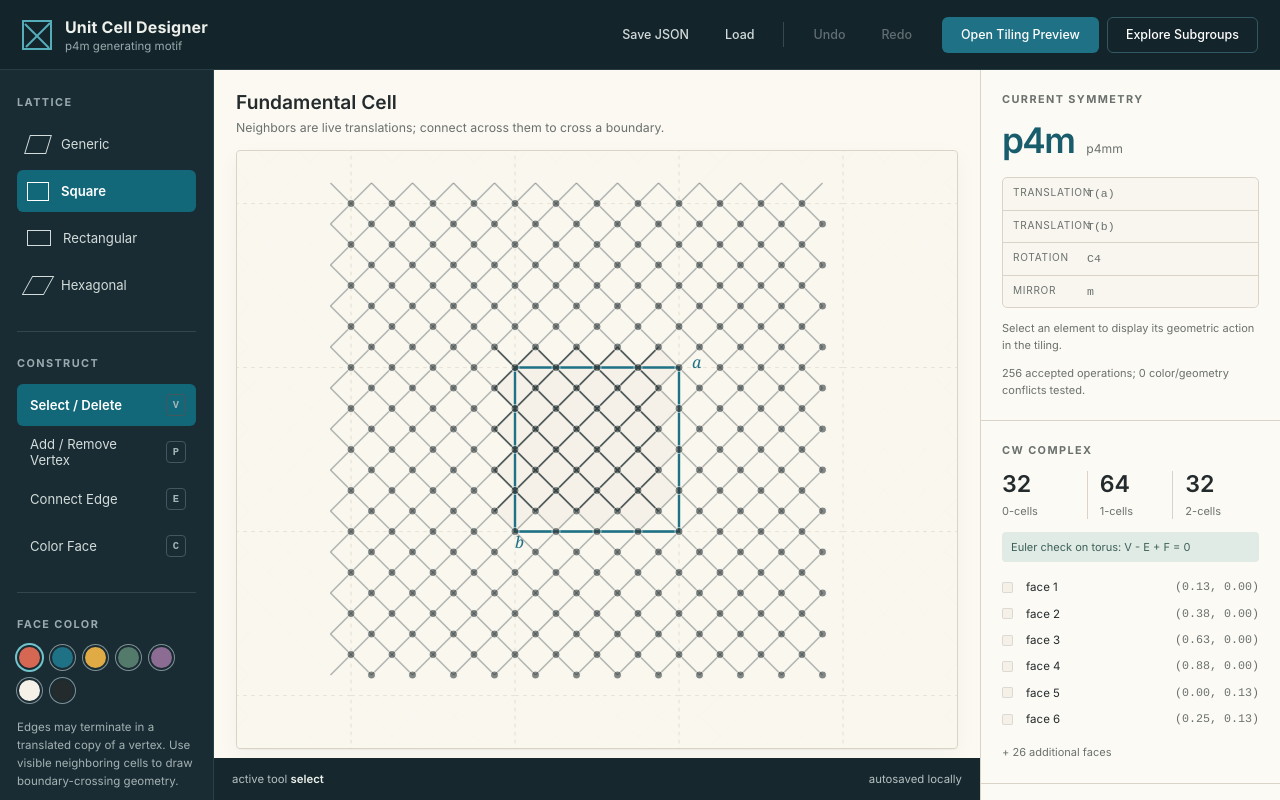
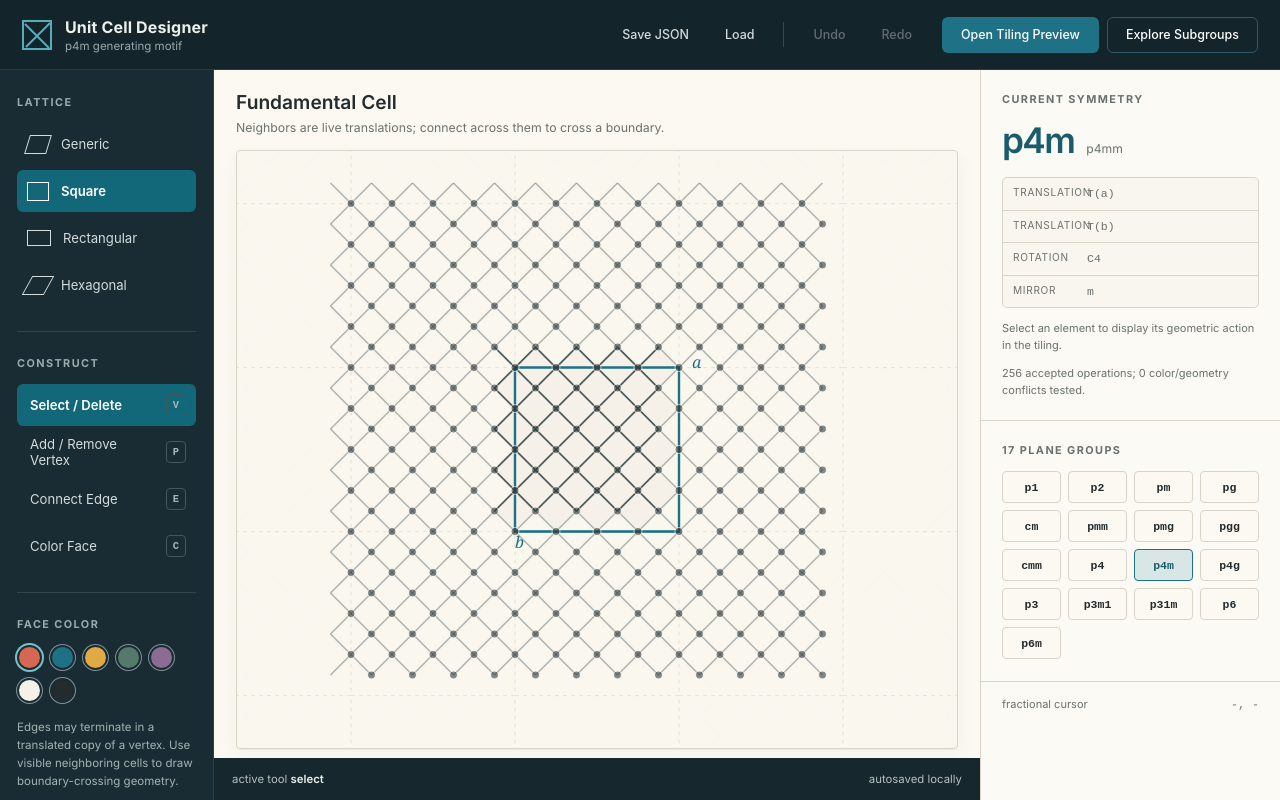
Before and after one commit to nasqret/symm, a React (Vite) app: page / in a window 1280 px wide. Built offline with nearby package versions, Linux system fonts and the light colour scheme.

Commit message:
Hide CW complex inspector panel

```diff
--- a/src/App.tsx
+++ b/src/App.tsx
@@ -8,7 +8,7 @@ import type {
   TileOffset,
 } from "./types";
 import { buildPresetDocument, operationClosure } from "./data/wallpaperGroups";
-import { extractFaces, faceColor, FACE_BACKGROUND_COLOR } from "./math/periodicGraph";
+import { faceColor, FACE_BACKGROUND_COLOR } from "./math/periodicGraph";
 import { computeSymmetry } from "./math/symmetry";
 import {
   addEdgeInOrbit,
@@ -110,7 +110,6 @@ function Editor() {
   const [symmetryLock, setSymmetryLock] = useState<SymmetryLock | null>(null);
   const [display, toggleDisplay] = useDisplaySettings();
   const fileInput = useRef<HTMLInputElement>(null);
-  const faces = useMemo(() => extractFaces(document), [document]);
   const symmetry = useMemo(() => computeSymmetry(document), [document]);
   const selectedSymmetryElement =
     symmetry.elements.find((element) => element.id === selectedSymmetryElementId) ?? null;
@@ -427,7 +426,6 @@ function Editor() {
         <Inspector
           document={document}
           symmetry={symmetry}
-          faces={faces}
           pointer={pointer}
           selectedSymmetryElementId={selectedSymmetryElementId}
           onSelectSymmetryElement={(elementId) =>
--- a/src/components/Panels.tsx
+++ b/src/components/Panels.tsx
@@ -3,11 +3,10 @@ import type {
   EditorTool,
   FractionalPoint,
   LatticeType,
-  PeriodicFace,
   SymmetryResult,
 } from "../types";
 import { WALLPAPER_GROUPS } from "../data/wallpaperGroups";
-import { faceColor, FACE_BACKGROUND_COLOR } from "../math/periodicGraph";
+import { FACE_BACKGROUND_COLOR } from "../math/periodicGraph";
 
 export const EDITOR_PALETTE = [
   "#d66853",
@@ -166,7 +165,6 @@ export function ToolPanel({
 interface InspectorProps {
   document: CellDocument;
   symmetry: SymmetryResult;
-  faces: PeriodicFace[];
   pointer: FractionalPoint | null;
   selectedSymmetryElementId: string | null;
   onSelectSymmetryElement: (elementId: string) => void;
@@ -176,13 +174,11 @@ interface InspectorProps {
 export function Inspector({
   document,
   symmetry,
-  faces,
   pointer,
   selectedSymmetryElementId,
   onSelectSymmetryElement,
   onLoadPreset,
 }: InspectorProps) {
-  const euler = document.vertices.length - document.edges.length + faces.length;
   return (
     <aside className="panel inspector-panel" aria-label="Mathematical inspector">
       <section className="symmetry-block">
@@ -215,41 +211,6 @@ export function Inspector({
           conflicts tested.
         </p>
       </section>
-      <section className="cw-block">
-        <h2>CW Complex</h2>
-        <div className="cw-counts">
-          <div>
-            <strong>{document.vertices.length}</strong>
-            <span>0-cells</span>
-          </div>
-          <div>
-            <strong>{document.edges.length}</strong>
-            <span>1-cells</span>
-          </div>
-          <div>
-            <strong>{faces.length}</strong>
-            <span>2-cells</span>
-          </div>
-        </div>
-        <p className={euler === 0 ? "euler valid" : "euler warning"}>
-          Euler check on torus: V - E + F = {euler}
-        </p>
-        <div className="face-list">
-          {faces.slice(0, 6).map((face, index) => (
-            <div key={face.signature}>
-              <span
-                className="face-chip"
-                style={{ backgroundColor: faceColor(document, face.signature) }}
-              />
-              <span>face {index + 1}</span>
-              <code>
-                ({face.centroid.u.toFixed(2)}, {face.centroid.v.toFixed(2)})
-              </code>
-            </div>
-          ))}
-          {faces.length > 6 && <p className="minor">+ {faces.length - 6} additional faces</p>}
-        </div>
-      </section>
       <section className="presets-block">
         <h2>17 Plane Groups</h2>
         <div className="preset-grid">
```
Also changed, not shown: 4 other files (tests, documents, lock files or other folders).
